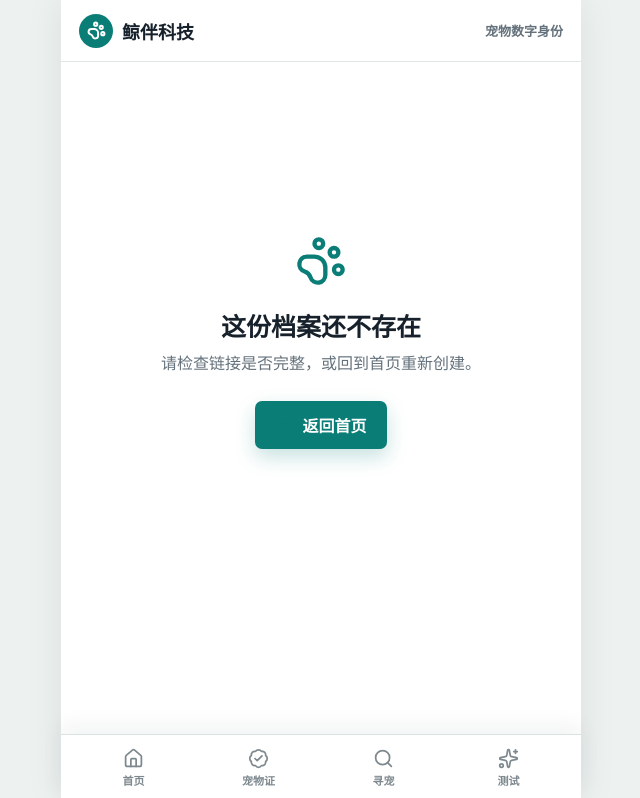
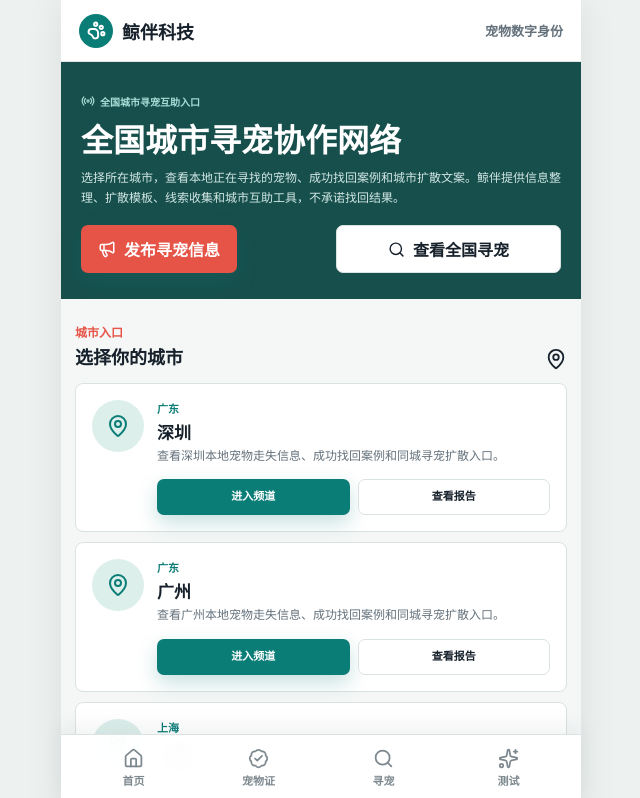
Before and after one commit to yukizhang31666/jingban-pet-rescue, a Next.js app: page /city in a window 1280 px wide. Before the commit this address had no page. Shown: the top 798 px of the page, without its empty margins (319-959 px from the left). Built offline with nearby package versions, Linux system fonts and the light colour scheme.

Commit message:
Add city index page

```diff
--- /dev/null
+++ b/src/app/city/page.tsx
@@ -0,0 +1,136 @@
+import type { Metadata } from "next";
+import Link from "next/link";
+import { ArrowRight, CheckCircle2, MapPin, Megaphone, Radio, Search } from "lucide-react";
+import { MobileShell } from "@/components/mobile-shell";
+import { cities } from "@/lib/cities";
+import { createBreadcrumbJsonLd, createCollectionPageJsonLd, createFaqJsonLd, serializeJsonLd } from "@/lib/seo";
+import { siteConfig } from "@/lib/site-config";
+
+const pageDescription = "在鲸伴选择城市查看本地宠物走失信息、发布寻宠启事、复制扩散文案，参与全国城市宠物互助协作。";
+
+export const metadata: Metadata = {
+  title: "全国城市寻宠互助入口｜宠物走失发布与同城协作 - 鲸伴",
+  description: pageDescription,
+};
+
+const cityFaqs = [
+  {
+    question: "鲸伴城市寻宠页面适合什么情况使用？",
+    answer: "适合宠物走失后需要快速整理信息、生成可转发寻宠页面和扩散文案，并希望同城爱心人士通过线索表单提供目击信息的情况。",
+  },
+  {
+    question: "发布寻宠信息会公开手机号或微信吗？",
+    answer: "不会直接公开展示联系方式。爱心人士通过平台表单提交线索，联系方式和线索会进入后台队列，由平台协助整理和中转。",
+  },
+  {
+    question: "鲸伴能保证找回走失宠物吗？",
+    answer: "不能保证找回结果。鲸伴提供信息整理、扩散文案、线索收集和城市互助工具，不提供线下搜寻、抓捕或动物诊疗服务。",
+  },
+];
+
+export default function CityIndexPage() {
+  const cityUrl = `${siteConfig.url}/city`;
+  const collectionJsonLd = createCollectionPageJsonLd({
+    name: "全国城市寻宠协作网络",
+    url: cityUrl,
+    description: pageDescription,
+  });
+  const breadcrumbJsonLd = createBreadcrumbJsonLd([
+    { name: "首页", url: siteConfig.url },
+    { name: "城市寻宠", url: cityUrl },
+  ]);
+  const faqJsonLd = createFaqJsonLd(cityFaqs);
+
+  return (
+    <MobileShell>
+      <script type="application/ld+json" dangerouslySetInnerHTML={{ __html: serializeJsonLd(collectionJsonLd) }} />
+      <script type="application/ld+json" dangerouslySetInnerHTML={{ __html: serializeJsonLd(breadcrumbJsonLd) }} />
+      <script type="application/ld+json" dangerouslySetInnerHTML={{ __html: serializeJsonLd(faqJsonLd) }} />
+      <div className="lost-network-page">
+        <header className="lost-network-heading">
+          <span><Radio size={14} /> 全国城市寻宠互助入口</span>
+          <h1>全国城市寻宠协作网络</h1>
+          <p>选择所在城市，查看本地正在寻找的宠物、成功找回案例和城市扩散文案。鲸伴提供信息整理、扩散模板、线索收集和城市互助工具，不承诺找回结果。</p>
+          <div style={{ display: "grid", gridTemplateColumns: "1.1fr 1fr", gap: 8 }}>
+            <Link className="primary-button" href="/lost/new"><Megaphone size={18} /> 发布寻宠信息</Link>
+            <Link className="secondary-button" href="/lost"><Search size={17} /> 查看全国寻宠</Link>
+          </div>
+        </header>
+
+        <section className="lost-network-section">
+          <div className="section-heading compact">
+            <div>
+              <span>城市入口</span>
+              <h2>选择你的城市</h2>
+            </div>
+            <MapPin size={22} />
+          </div>
+          <div className="service-list">
+            {cities.map((city) => (
+              <article className="service-item teal" key={city.slug} style={{ gridTemplateColumns: "52px 1fr", alignItems: "start" }}>
+                <span className="service-icon"><MapPin size={24} /></span>
+                <span className="service-copy">
+                  <small>{city.province || "城市频道"}</small>
+                  <strong>{city.name}</strong>
+                  <span>{city.description || `查看${city.name}本地宠物走失信息、成功找回案例和同城寻宠扩散入口。`}</span>
+                  <span style={{ display: "grid", gridTemplateColumns: "1fr 1fr", gap: 8, marginTop: 12 }}>
+                    <Link className="primary-button" href={`/city/${city.slug}`} style={{ minHeight: 36, padding: "0 10px", fontSize: 11 }}>进入频道</Link>
+                    <Link className="secondary-button" href={`/city/${city.slug}/report`} style={{ minHeight: 36, padding: "0 10px", fontSize: 11 }}>查看报告</Link>
+                  </span>
+                </span>
+              </article>
+            ))}
+          </div>
+        </section>
+
+        <section className="lost-network-section" style={{ paddingTop: 0 }}>
+          <div className="section-heading compact">
+            <div>
+              <span>协作能力</span>
+              <h2>鲸伴城市寻宠网络可以做什么？</h2>
+            </div>
+            <CheckCircle2 size={22} />
+          </div>
+          <div style={{ display: "grid", gap: 9 }}>
+            {[
+              "发布本城寻宠信息",
+              "生成微信群、朋友圈、小红书扩散文案",
+              "收集线索但不直接公开联系方式",
+              "查看本城成功找回案例",
+              "参与城市宠物公益互助",
+            ].map((item) => (
+              <div key={item} style={{ display: "flex", alignItems: "center", gap: 8, padding: 12, background: "#fff", border: "1px solid var(--line)", borderRadius: 7, color: "#4c5961", fontSize: 12 }}>
+                <CheckCircle2 size={16} style={{ color: "var(--teal)", flex: "0 0 auto" }} />
+                <span>{item}</span>
+              </div>
+            ))}
+          </div>
+        </section>
+
+        <section className="lost-network-section" style={{ paddingTop: 0 }} aria-labelledby="city-index-faq-title">
+          <div className="section-heading compact">
+            <div>
+              <span>常见问题</span>
+              <h2 id="city-index-faq-title">城市寻宠 FAQ</h2>
+            </div>
+          </div>
+          <div style={{ display: "grid", gap: 10 }}>
+            {cityFaqs.map((faq) => (
+              <article key={faq.question} style={{ padding: 14, background: "#fff", border: "1px solid var(--line)", borderRadius: 7 }}>
+                <h3 style={{ margin: "0 0 8px", fontSize: 16 }}>{faq.question}</h3>
+                <p style={{ margin: 0, color: "var(--muted)", fontSize: 12, lineHeight: 1.7 }}>{faq.answer}</p>
+              </article>
+            ))}
+          </div>
+        </section>
+
+        <section className="public-network-entry">
+          <span><Megaphone size={14} /> 全国宠物公益寻回平台</span>
+          <h2>先发布，再扩散，持续收集线索</h2>
+          <p>城市寻宠页面帮助同城朋友更快看到信息。平台提供工具和线索中转，不承诺找回结果。</p>
+          <div><Link className="primary-button" href="/lost/new">发布寻宠</Link><Link className="secondary-button" href="/lost">查看全国</Link></div>
+        </section>
+      </div>
+    </MobileShell>
+  );
+}
--- a/src/app/sitemap.ts
+++ b/src/app/sitemap.ts
@@ -4,13 +4,13 @@ import { siteConfig } from "@/lib/site-config";
 
 export default function sitemap(): MetadataRoute.Sitemap {
   const lastModified = new Date();
-  const coreRoutes = ["", "/lost", "/lost/new", "/success", "/invite", "/services", "/guide", "/guide/cat-lost", "/guide/dog-lost", "/guide/pet-lost", "/templates", "/cases", "/search-intent", "/search-intent/cat-lost-nearby", "/search-intent/dog-lost-nearby", "/search-intent/pet-lost-post", "/search-intent/lost-pet-notice"];
+  const coreRoutes = ["", "/lost", "/lost/new", "/city", "/success", "/invite", "/services", "/guide", "/guide/cat-lost", "/guide/dog-lost", "/guide/pet-lost", "/templates", "/cases", "/search-intent", "/search-intent/cat-lost-nearby", "/search-intent/dog-lost-nearby", "/search-intent/pet-lost-post", "/search-intent/lost-pet-notice"];
   return [
     ...coreRoutes.map((path) => ({
       url: path ? `${siteConfig.url}${path}` : `${siteConfig.url}/`,
       lastModified,
       changeFrequency: path === "" || path === "/lost" ? "daily" as const : "weekly" as const,
-      priority: path === "" ? 1 : path === "/lost" ? 0.9 : 0.7,
+      priority: path === "" ? 1 : path === "/lost" ? 0.9 : path === "/city" ? 0.85 : 0.7,
     })),
     ...cities.map((city) => ({
       url: `${siteConfig.url}/city/${city.slug}`,
```
